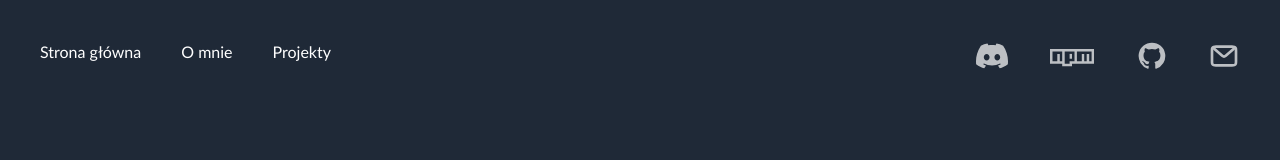
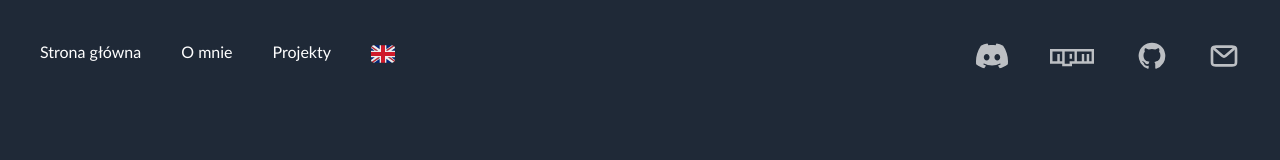
Before and after one commit to fmkra/portfolio, a Next.js app: page /pl in a window 1280 px wide. Shown: the top 160 px of the page. Built offline with nearby package versions, Linux system fonts and the light colour scheme.

Commit message:
Add language switcher

```diff
--- /dev/null
+++ b/app/[lang]/changeLanguage.tsx
@@ -0,0 +1,24 @@
+'use client'
+
+import { usePathname } from 'next/navigation'
+import Link from 'next/link'
+import { i18n, Locale } from '@/i18n-config'
+import { FlagIcon } from './icons'
+
+export default function ChangeLanguage({ lang }: { lang: Locale }) {
+    const pathName = usePathname()
+    const otherLang = lang == 'pl' ? 'en' : 'pl'
+
+    const redirectedPathName = () => {
+        if (!pathName) return '/'
+        const segments = pathName.split('/')
+        segments[1] = otherLang
+        return segments.join('/')
+    }
+
+    return (
+        <Link href={redirectedPathName()}>
+            <FlagIcon locale={otherLang} className="mx-auto mt-[0.125rem] h-6" />
+        </Link>
+    )
+}
--- a/app/[lang]/icons.tsx
+++ b/app/[lang]/icons.tsx
@@ -1,3 +1,4 @@
+import { Locale } from '@/i18n-config'
 import { MouseEventHandler } from 'react'
 
 export const DiscordIcon = ({ className }: { className?: string }) => (
@@ -72,3 +73,46 @@ export const HamburgerIcon = ({
         <path d="M6.001 7.128L6 10.438l19.998-.005L26 7.124zM6.001 21.566L6 24.876l19.998-.006.002-3.308zM6.001 14.341L6 17.65l19.998-.004.002-3.309z" />
     </svg>
 )
+
+export const FlagIcon = ({ className, locale }: { className?: string; locale: Locale }) => {
+    if (locale === 'pl')
+        return (
+            <svg
+                viewBox="0 0 36 36"
+                xmlns="http://www.w3.org/2000/svg"
+                xmlnsXlink="http://www.w3.org/1999/xlink"
+                aria-hidden="true"
+                role="img"
+                preserveAspectRatio="xMidYMid meet"
+                className={className}
+            >
+                <path fill="#EEE" d="M32 5H4a4 4 0 0 0-4 4v9h36V9a4 4 0 0 0-4-4z"></path>
+                <path fill="#DC143C" d="M0 27a4 4 0 0 0 4 4h28a4 4 0 0 0 4-4v-9H0v9z"></path>
+            </svg>
+        )
+    return (
+        <svg
+            viewBox="0 0 36 36"
+            xmlns="http://www.w3.org/2000/svg"
+            xmlnsXlink="http://www.w3.org/1999/xlink"
+            aria-hidden="true"
+            role="img"
+            preserveAspectRatio="xMidYMid meet"
+            className={className}
+        >
+            <path
+                fill="#00247D"
+                d="M0 9.059V13h5.628zM4.664 31H13v-5.837zM23 25.164V31h8.335zM0 23v3.941L5.63 23zM31.337 5H23v5.837zM36 26.942V23h-5.631zM36 13V9.059L30.371 13zM13 5H4.664L13 10.837z"
+            ></path>
+            <path
+                fill="#CF1B2B"
+                d="M25.14 23l9.712 6.801a3.977 3.977 0 0 0 .99-1.749L28.627 23H25.14zM13 23h-2.141l-9.711 6.8c.521.53 1.189.909 1.938 1.085L13 23.943V23zm10-10h2.141l9.711-6.8a3.988 3.988 0 0 0-1.937-1.085L23 12.057V13zm-12.141 0L1.148 6.2a3.994 3.994 0 0 0-.991 1.749L7.372 13h3.487z"
+            ></path>
+            <path
+                fill="#EEE"
+                d="M36 21H21v10h2v-5.836L31.335 31H32a3.99 3.99 0 0 0 2.852-1.199L25.14 23h3.487l7.215 5.052c.093-.337.158-.686.158-1.052v-.058L30.369 23H36v-2zM0 21v2h5.63L0 26.941V27c0 1.091.439 2.078 1.148 2.8l9.711-6.8H13v.943l-9.914 6.941c.294.07.598.116.914.116h.664L13 25.163V31h2V21H0zM36 9a3.983 3.983 0 0 0-1.148-2.8L25.141 13H23v-.943l9.915-6.942A4.001 4.001 0 0 0 32 5h-.663L23 10.837V5h-2v10h15v-2h-5.629L36 9.059V9zM13 5v5.837L4.664 5H4a3.985 3.985 0 0 0-2.852 1.2l9.711 6.8H7.372L.157 7.949A3.968 3.968 0 0 0 0 9v.059L5.628 13H0v2h15V5h-2z"
+            ></path>
+            <path fill="#CF1B2B" d="M21 15V5h-6v10H0v6h15v10h6V21h15v-6z"></path>
+        </svg>
+    )
+}
--- a/app/[lang]/navbar.tsx
+++ b/app/[lang]/navbar.tsx
@@ -1,12 +1,14 @@
 'use client'
 
+import { Locale } from '@/i18n-config'
 import { useState } from 'react'
+import ChangeLanguage from './changeLanguage'
 import { HamburgerIcon } from './icons'
 
 const hoverUnderline =
     'relative after:absolute after:-bottom-1 after:left-0 after:h-[1px] after:bg-white after:transition-all after:duration-300 after:ease-in-out after:w-0 hover:after:w-full'
 
-export default function ({ dict }: { dict: { home: string; about: string; projects: string } }) {
+export default function ({ dict, lang }: { dict: { home: string; about: string; projects: string }; lang: Locale }) {
     const [open, setOpen] = useState(false)
 
     return (
@@ -38,6 +40,9 @@ export default function ({ dict }: { dict: { home: string; about: string; projec
                             {dict.projects}
                         </a>
                     </li>
+                    <li>
+                        <ChangeLanguage lang={lang} />
+                    </li>
                 </ul>
             </nav>
             <div className="md:hidden">
--- a/app/[lang]/page.tsx
+++ b/app/[lang]/page.tsx
@@ -22,7 +22,7 @@ export default async function Page({ params: { lang } }: { params: { lang: Local
                         </div>
                     </main>
                     <div className="absolute top-0 left-0 right-0 flex md:p-5">
-                        <Navbar dict={dict.nav} />
+                        <Navbar dict={dict.nav} lang={lang} />
                         <div className="ml-auto flex flex-wrap justify-end">
                             <Link className="m-5" href="https://discord.com/users/302040960848625664" target="_blank">
                                 <DiscordIcon className="h-8 opacity-70 transition-all hover:cursor-pointer hover:opacity-100" />
```
